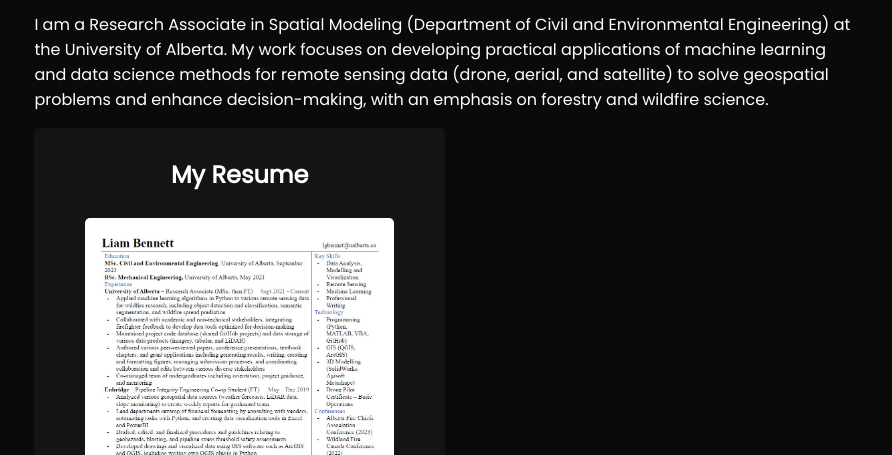
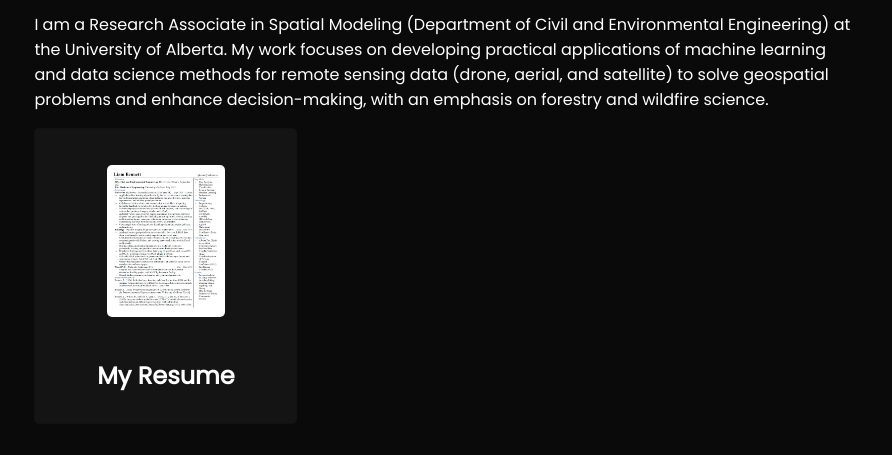
Before and after one commit to 24spiders/24spiders.github.io, a plain HTML site: page index.html in a window 1280 px wide. Shown: the part 139-594 px from the top of the page, 388-1280 px from the left. Drawn offline with nearby package versions, Linux system fonts and the light colour scheme; a script that the page names is missing.

Commit message:
Adjusting projects section

```diff
--- a/index.css
+++ b/index.css
@@ -291,16 +291,13 @@ body {
 }
 
 .projects {
-  display: flex;
-  flex-wrap: wrap;
-  gap: 30px;
+  display: grid;
+  grid-template-columns: repeat(3, 1fr);
+  gap: 15px;
   margin-left: 0;
-  justify-content: space-between;
 }
 
 .projects a {
-  flex: 1 1 calc(49% - 30px);
-  max-width: calc(49% - 30px);
   text-decoration: none;
   display: flex;
   flex-direction: column;
@@ -309,10 +306,8 @@ body {
 .projects section {
   display: flex;
   flex-direction: column;
-  width: 100%;
-  height: 100%; /* Ensure full height */
+  height: 100%;
   padding: 2.5vh 5%;
-  margin: 0;
   border-radius: 5px;
   color: var(--text-color);
   border: 1px solid rgba(0, 0, 0, 0.08);
--- a/index.html
+++ b/index.html
@@ -91,8 +91,8 @@
                     $("#resume_section").append(`
                         <a href="./blog/${item.url_title}/" target="_blank">
                             <section>
+                                <p style="text-align:center;"><img src="./blog/${item.url_title}/${item.top_image}" alt="Find my resume here" style="width:50%;height:auto"></p>
                                 <div class="section_title" style="text-align:center;">${item.title}</div>
-                                <p style="text-align:center;"><img src="./blog/${item.url_title}/${item.top_image}" alt="Find my resume here" style="width:309px;height:403px"></p>
                             </section>
                         </a>
                     `);
```
